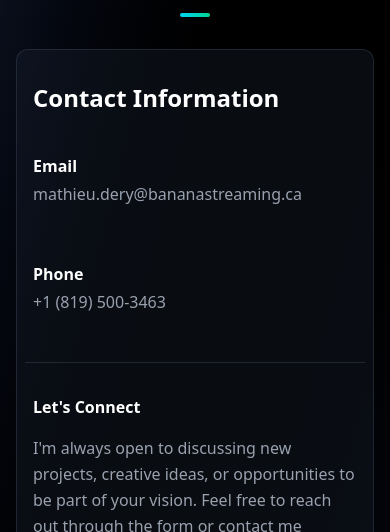
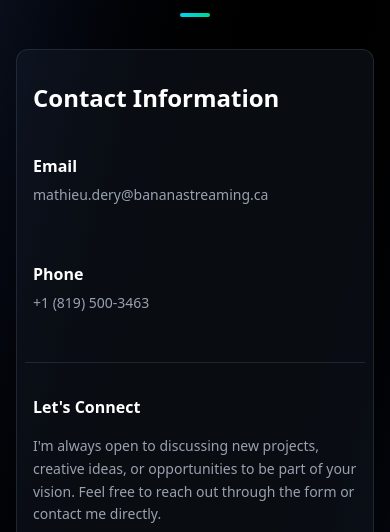
Before and after one commit to Unimat45/unimat45.github.io, an Astro site in the folder web/: page /en/contact in a window 390 px wide. Shown: the part 312-844 px from the top of the page. Built offline with nearby package versions, Linux system fonts and the light colour scheme; Astro itself is replaced by a stand-in of ours.

Commit message:
Fixed some responsive issues

```diff
--- a/web/src/layouts/Layout.astro
+++ b/web/src/layouts/Layout.astro
@@ -32,8 +32,9 @@ const localizedPath = (currentLocale: string) => {
 <html lang="en">
     <head>
         <meta charset="UTF-8" />
-        <meta name="viewport" content="width=device-width" />
+        <meta name="viewport" content="width=device-width, initial-scale=1.0, viewport-fit=cover" />
         <link rel="shortcut icon" href="/favicon.ico" type="image/x-icon" />
+        <link rel="manifest" type="application/json" href="/manifest.json" />
         <meta name="generator" content={Astro.generator} />
 
         <Seo
--- a/web/src/pages/[locale]/contact.astro
+++ b/web/src/pages/[locale]/contact.astro
@@ -45,7 +45,7 @@ const { t } = i18n;
                         </div>
                         <div>
                             <h3 class="mb-1 font-semibold text-white">{t(($) => $.contact.email)}</h3>
-                            <span class="text-gray-400"> mathieu.dery@bananastreaming.ca </span>
+                            <span class="text-sm xs:text-md text-gray-400"> mathieu.dery@bananastreaming.ca </span>
                         </div>
                     </a>
 
@@ -58,14 +58,14 @@ const { t } = i18n;
                         </div>
                         <div>
                             <h3 class="mb-1 font-semibold text-white">{t(($) => $.contact.phone)}</h3>
-                            <span class="text-gray-400"> +1 (819) 500-3463 </span>
+                            <span class="text-sm xs:text-md text-gray-400"> +1 (819) 500-3463 </span>
                         </div>
                     </a>
                 </div>
 
                 <div class="mt-8 border-t border-gray-700/50 p-8 px-2 md:px-8 pb-0">
                     <h3 class="mb-4 font-semibold text-white">{t(($) => $.contact.subtitle)}</h3>
-                    <p class="leading-relaxed text-gray-400">
+                    <p class="text-sm xs:text-md leading-relaxed text-gray-400">
                         {t(($) => $.contact.footer)}
                     </p>
                 </div>
--- a/web/src/pages/[locale]/index.astro
+++ b/web/src/pages/[locale]/index.astro
@@ -59,7 +59,7 @@ const { t } = initI18n(Astro.params);
                     >
                     </div>
                     <div
-                        class="relative size-80 overflow-hidden rounded-2xl border-2 border-cyan-500/30 shadow-2xl shadow-cyan-500/20 lg:size-96"
+                        class="relative size-60 overflow-hidden rounded-2xl border-2 border-cyan-500/30 shadow-2xl shadow-cyan-500/20 lg:size-96"
                     >
                         <Image src={Face} alt={t(($) => $.index.imageAlt)} class="h-full w-full object-cover" />
                     </div>
```
Also changed, not shown: web/public/icon512_maskable.png (added), web/public/icon512_rounded.png (added), web/public/manifest.json (added).
